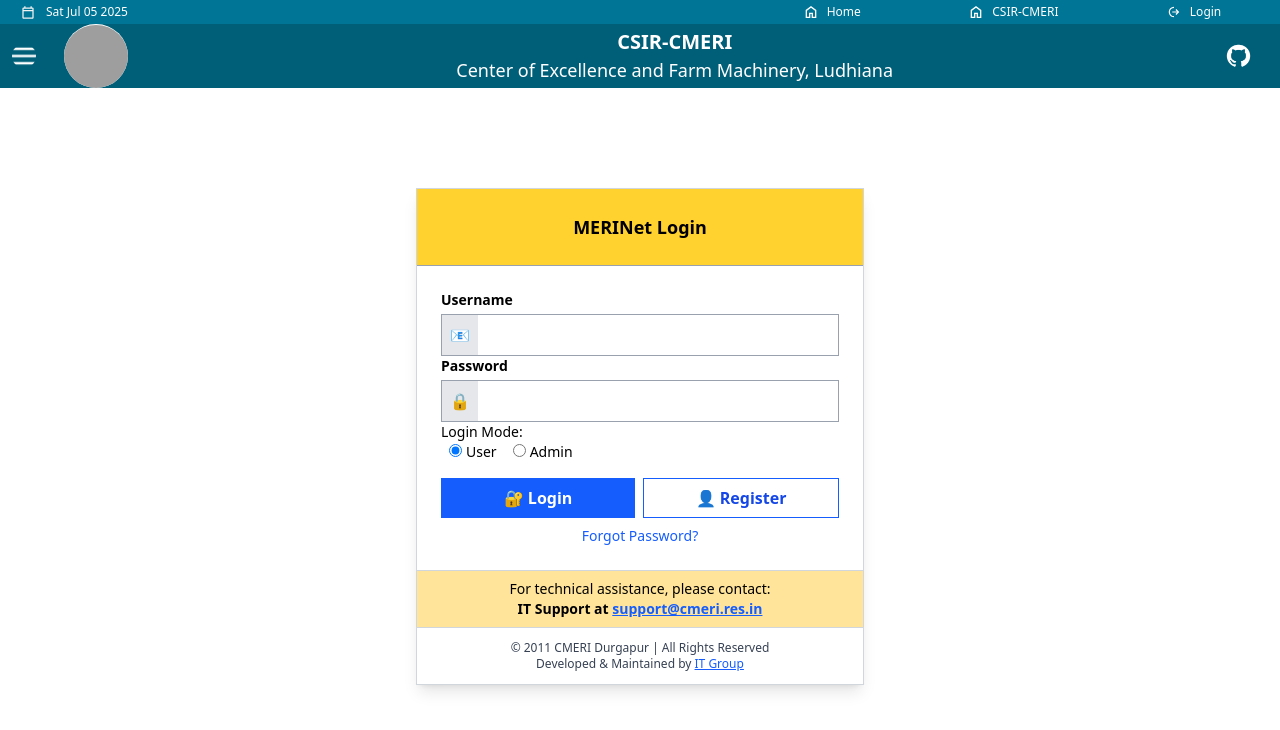
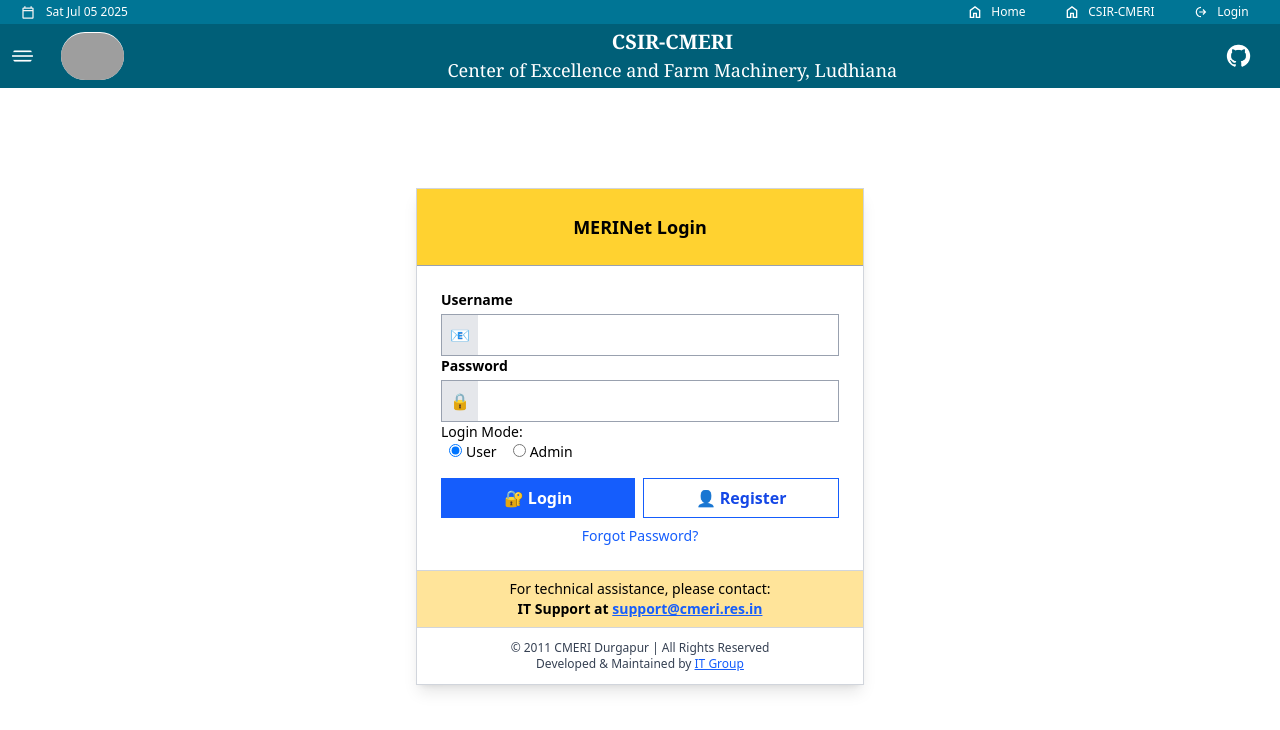
Before and after one commit to Arslan950/Intranet_For_CSIRV2, a React (Vite) app in the folder my-vue-app/: page /login in a window 1280 px wide. Shown: the top 730 px of the page. Built offline with nearby package versions, Linux system fonts and the light colour scheme; grey boxes are pictures that could not be loaded.

Commit message:
fix: mongodb atlas tls issue

```diff
--- a/my-vue-app/components/Footer.jsx
+++ b/my-vue-app/components/Footer.jsx
@@ -70,8 +70,8 @@
 
         {/* Copyright */}
         <div className="text-center text-xs text-gray-600 pt-3 border-t">
-          © 2009-2025 CMERI Durgapur | All Rights Reserved<br />
-          Developed & Maintained by <a href="https://merinet2.cmeri.res.in/developer.php" className="text-blue-600" target="_blank">Web Developer Team</a>
+          © 2009-2025 CMERI Ludhiana | All Rights Reserved<br />
+          Developed & Maintained by <a href="https://github.com/Light200312/Intranet_For_CSIRV2.git" className="text-blue-600" target="_blank">Web Developer Team(Trainees)</a>
         </div>
       </div>
     </footer>
--- a/my-vue-app/components/Navbar.jsx
+++ b/my-vue-app/components/Navbar.jsx
@@ -35,7 +35,7 @@
           <p>{myDate.toDateString()}</p>
         </span>
 
-        <span className=" sm:gap-3.5 sm:w-[40%] sm:justify-around sm:items-center sm:text-l sm:mr-3.5 flex justify-evenly items-center gap-3.5 ">
+        <span className=" md:w-[25%]  sm:w-[35%] sm:justify-around sm:items-center sm:text-l sm:mr-3.5 flex justify-around items-center  ">
           <Link to="/" className="hover:underline flex items-center gap-1">
             <svg xmlns="http://www.w3.org/2000/svg" height="16px" viewBox="0 -960 960 960" width="24px" fill="#FFFFFF">
               <path d="M240-200h120v-240h240v240h120v-360L480-740 240-560v360Zm-80 80v-480l320-240 320 240v480H520v-240h-80v240H160Zm320-350Z" />
@@ -65,16 +65,16 @@
           onClick={handleYes}
           src="/menu.png"
           alt="menu"
-          className="invert  h-8 w-8 cursor-pointer transform rounded-full p-1 transition ease-out duration-200 hover:bg-[#88888846] hover:scale-105"
+          className="invert  h-6 w-8 cursor-pointer transform rounded-full p-1 transition ease-out duration-200 hover:bg-[#88888846] hover:scale-105"
         />
 
         <img
           src="https://dyncdn.exampathfinder.net/epf_n_attachments/organisation/0FdDdIMg/logo.png"
           alt="Logo"
-          className="h-16  w-16 object-cover pt-[1px] ml-6 bg-white rounded-full"
+          className="h-12  w-16 object-cover pt-[1px] ml-6 bg-white rounded-full"
         />
 
-        <div className="h-16 w-full sm:flex sm:flex-col sm:justify-center sm:items-center flex flex-col justify-center sm:ml-0 ml-3.5">
+        <div className="h-16 w-full sm:flex sm:flex-col sm:justify-center sm:items-center flex flex-col justify-center sm:ml-0 ml-3.5 font-serif">
           <div className="sm:text-xl sm:font-bold text-lg font-bold">CSIR-CMERI</div>
           <div className="sm:text-lg text-xs">Center of Excellence and Farm Machinery, Ludhiana</div>
         </div>
```
